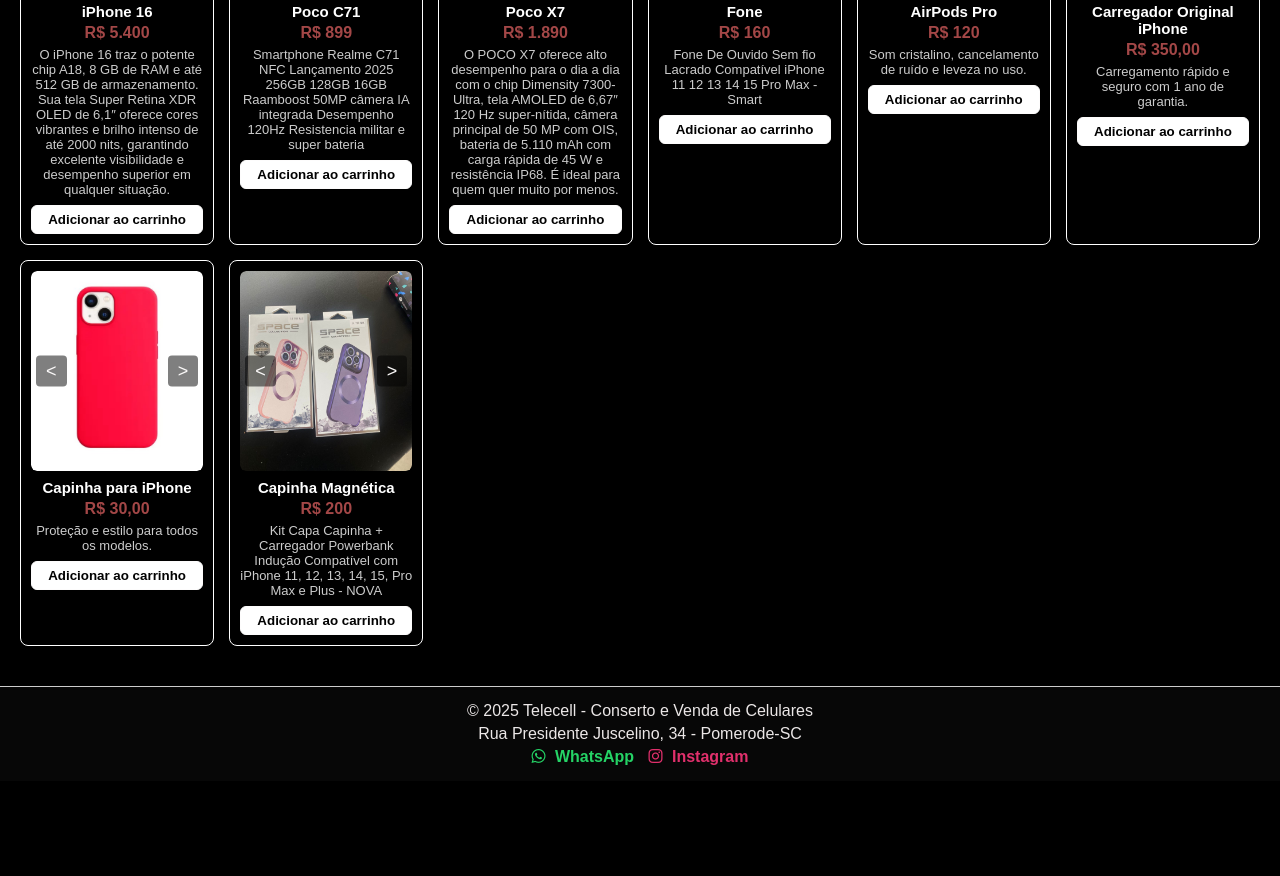
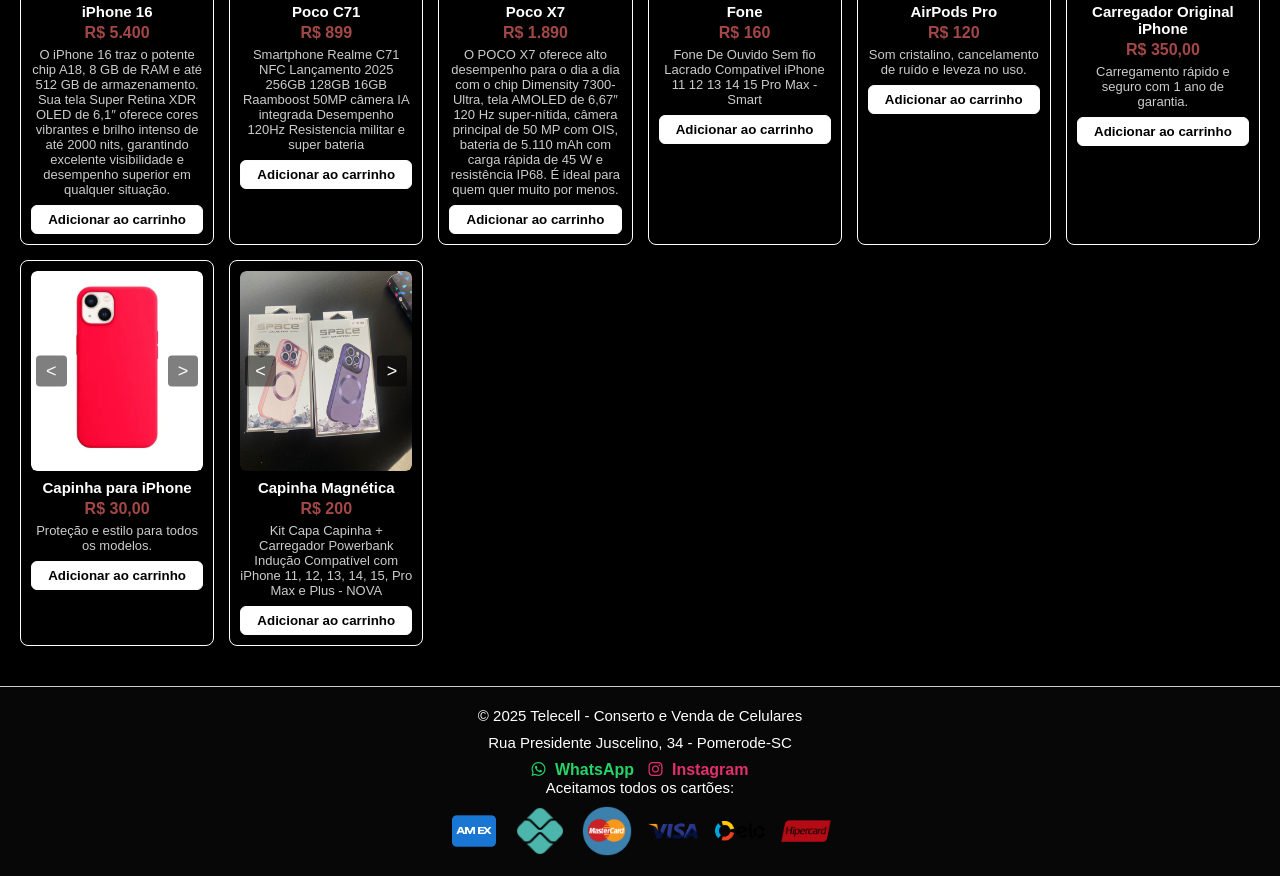
Before and after one commit to Leandro-Loz/telecell-site, a plain HTML site: page index.html in a window 1280 px wide. Shown: the part 967-1843 px from the top of the page. Before the commit the page ends 1748 px from the top, so only its background shows below. Drawn offline with Linux system fonts and the light colour scheme; files whose address does not match are found by name.

Commit message:
Adicionei logos de cartões no rodapé

```diff
--- a/index.html
+++ b/index.html
@@ -269,6 +269,15 @@
 <div class="footer-social">
 <a href="https://wa.me/5547991978372" target="_blank" class="whatsapp"><i class="fab fa-whatsapp"></i> WhatsApp</a>
 <a href="https://www.instagram.com/telecellassistencia" target="_blank" class="instagram"><i class="fab fa-instagram"></i> Instagram</a>
+ <p>Aceitamos todos os cartões:</p>
+  <div class="cartoes">
+    <img src="img/logocartoes/icons8-american-express-96.png" alt="Visa">
+    <img src="img/logocartoes/icons8-pix-48.png" alt="Mastercard">
+    <img src="img/logocartoes/logo.png" alt="Hipercard">
+    <img src="img/logocartoes/visa.png" alt="Elo">
+    <img src="img/logocartoes/Elo_card_association_logo_-_black_text.svg.png" alt="Elo">
+    <img src="img/logocartoes/Hipercard_logo.svg.png" alt="Elo">
+
 </div>
 </footer>
 <!-- JS -->
--- a/style.css
+++ b/style.css
@@ -435,4 +435,55 @@ footer p {
   .carousel {
     height: 160px;
   }
+} /* 👈 ESTA CHAVE FALTAVA AQUI */
+
+/* ===================== FOOTER ===================== */
+footer {
+  background-color: #070707;
+  text-align: center;
+  padding: 20px 10px;
+  border-top: 1px solid #ccc;
+  margin-top: 20px;
+  color: #fff;
+  font-family: Arial, sans-serif;
 }
+
+footer p {
+  margin-bottom: 10px;
+  font-size: 15px;
+}
+
+/* Redes sociais */
+.footer-social a {
+  margin: 0 5px;
+  text-decoration: none;
+  font-weight: bold;
+}
+
+.footer-social a i {
+  margin-right: 5px;
+}
+
+.footer-social .whatsapp {
+  color: #25d366;
+}
+.footer-social .instagram {
+  color: #e1306c;
+}
+
+/* Cartões aceitos */
+.cartoes {
+  margin-top: 10px;
+}
+
+.cartoes img {
+  width: 50px;
+  height: auto;
+  margin: 0 6px;
+  vertical-align: middle;
+  transition: transform 0.3s ease;
+}
+
+.cartoes img:hover {
+  transform: scale(1.1);
+}
```
Also changed, not shown: img/logocartoes/Elo_card_association_logo_-_black_text.svg.png (added), img/logocartoes/Hipercard_logo.svg.png (added), img/logocartoes/icons8-american-express-96.png (added), img/logocartoes/icons8-pix-48.png (added), img/logocartoes/logo.png (added), img/logocartoes/visa.png (added).
